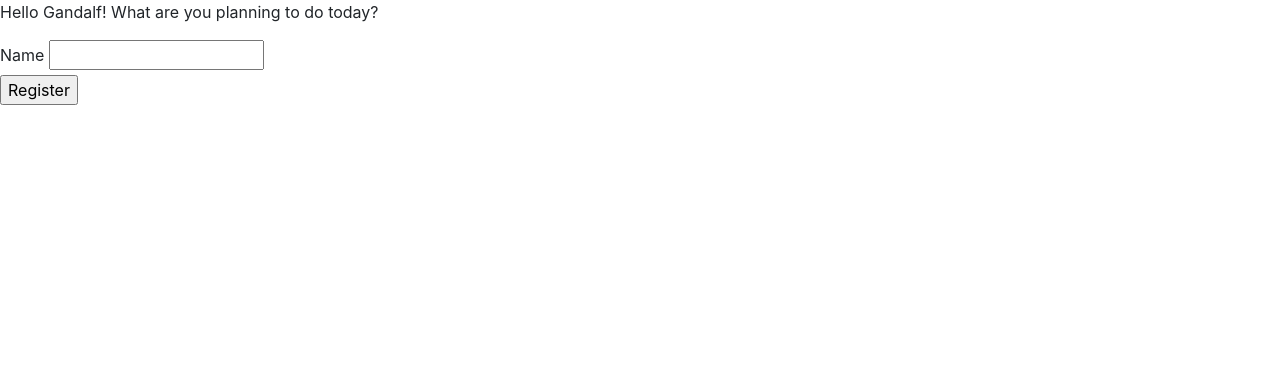
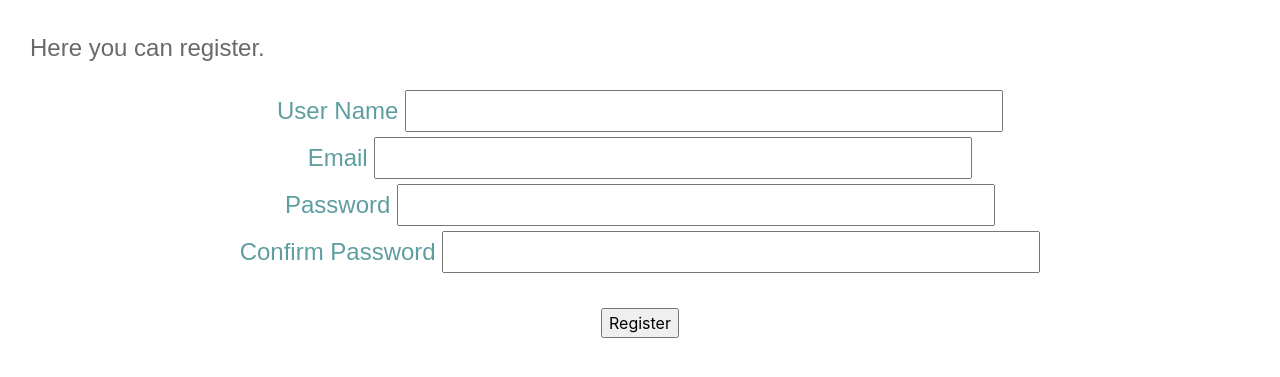
Before and after one commit to elenerandarill/TodoList, a Flask app: page /register in a window 1280 px wide. Shown: the top 377 px of the page. Run offline with Flask 2, Linux system fonts and the light colour scheme; some libraries are stand-ins or nearby versions.

Commit message:
changes in css, register form pops up, but cannot be send yet.

```diff
--- a/myapp/forms.py
+++ b/myapp/forms.py
@@ -1,10 +1,10 @@
 from flask_wtf import FlaskForm
 from wtforms import StringField, PasswordField, SubmitField
-from wtforms.validators import DataRequired, Email, EqualTo
+from wtforms.validators import DataRequired, Email, EqualTo, Length
 
 
 class RegisterForm(FlaskForm):
-    name = StringField("Name", validators=[DataRequired()])
+    uname = StringField("User Name", validators=[DataRequired(), Length(min=2)])
     email = StringField("Email", validators=[DataRequired(), Email()])
     password = PasswordField("Password", validators=[DataRequired()])
     password_conf = PasswordField("Confirm Password", validators=[DataRequired(), EqualTo("password")])
--- a/myapp/routes.py
+++ b/myapp/routes.py
@@ -1,6 +1,6 @@
 from flask import render_template, url_for
-from myapp import app
-from myapp.forms import RegisterForm
+from . import app
+from .forms import RegisterForm
 
 
 @app.route('/')
@@ -9,7 +9,9 @@ def index():
     title = "Home Page"
     return render_template("home.html", title=title)
 
-@app.route('/register')
+
+@app.route('/register', methods=['GET', 'POST'])
 def register():
+    title = "Registration"
     form = RegisterForm()
-    return render_template("register.html", form=form)
+    return render_template("register.html", title=title, form=form)
--- /dev/null
+++ b/myapp/static/main.css
@@ -0,0 +1,30 @@
+.turqtext {
+    font-size: 1.5rem;
+    font-weight: 300;
+    font-family: "Gabriola", fantasy;
+    line-height: 1.5;
+    color: cadetblue;
+}
+
+.plaintext {
+    font-size: 1.5rem;
+    font-weight: 300;
+    font-family: "Gabriola", fantasy;
+    line-height: 1.5;
+    color: dimgray;
+}
+
+.errortext {
+    font-size:0.9rem;
+    font-family: "Arial Black", monospace;
+    color: darkred;
+    backgroud-color: red;
+}
+
+.margin {
+    margin: 30px;
+}
+
+.center {
+    text-align: center;
+}
--- a/myapp/templates/layout.html
+++ b/myapp/templates/layout.html
@@ -4,9 +4,9 @@
     <meta charset="UTF-8">
     <title>ToDoList-{{ title }}</title>
     <link rel="stylesheet" href="https://stackpath.bootstrapcdn.com/bootstrap/4.4.1/css/bootstrap.min.css" integrity="sha384-Vkoo8x4CGsO3+Hhxv8T/Q5PaXtkKtu6ug5TOeNV6gBiFeWPGFN9MuhOf23Q9Ifjh" crossorigin="anonymous">
+    <link rel="stylesheet" type="text/css" href="{{ url_for('static', filename='main.css') }}">
 </head>
 <body>
-    <p>Hello Gandalf! What are you planning to do today?</p>
     {% block content %}
     {% endblock %}
     <script src="https://code.jquery.com/jquery-3.4.1.slim.min.js" integrity="sha384-J6qa4849blE2+poT4WnyKhv5vZF5SrPo0iEjwBvKU7imGFAV0wwj1yYfoRSJoZ+n" crossorigin="anonymous"></script>
--- a/myapp/templates/register.html
+++ b/myapp/templates/register.html
@@ -1,15 +1,61 @@
 {% extends "layout.html" %}
 {% block content %}
-    {{ form.hidden_tag() }}
-    <form method="post" action="">
-        <fieldset>
-            <div>
-                {{ form.name.label() }}
-                {{ form.name(size=16) }}
+    <div class="margin">
+        <div class="plaintext">Here you can register.</div>
+        <br>
+        <form method="post" action="">
+            {{ form.hidden_tag() }}
+            <fieldset class="center">
+                <div class="turqtext">
+                    {{ form.uname.label }}
+                    {% if form.uname.errors %}
+                        {{ form.uname(size=16) }}
+                            <div class="invalid-feedback">
+                                {% for error in form.uname.errors %}
+                                    <span class="errortext">{{ error }}</span>
+                                {% endfor %}
+                            </div>
+                    {% else %}
+                        {{ form.uname(size=40) }}
+                    {% endif %}
+                </div>
+                <div class="turqtext">
+                    {{ form.email.label }}
+                    {% if form.email.errors %}
+                        {{ form.email(size=20) }}
+                            {% for error in form.email.errors %}
+                                <span class="errortext">{{ error }}</span>
+                            {% endfor %}
+                    {% else %}
+                        {{ form.email(size=40) }}
+                    {% endif %}
+                </div>
+                <div class="turqtext">
+                    {{ form.password.label }}
+                    {% if form.password.errors %}
+                        {{ form.password(size=20) }}
+                            {% for error in form.password.errors%}
+                                <span class="errortext">{{ error }}</span>
+                            {% endfor %}
+                    {% else %}
+                        {{ form.password(size=40) }}
+                    {% endif %}
+                </div>
+                <div class="turqtext">
+                    {{ form.password_conf.label }}
+                    {% if form.password_conf.errors %}
+                        {{ form.password_conf(size=20) }}
+                            {% for error in form.password_conf.errors %}
+                                <span class="errortext">{{ error }}</span>
+                            {% endfor %}
+                    {% else %}
+                        {{ form.password_conf(size=40) }}
+                    {% endif %}
+                </div>
+            </fieldset>
+            <div class="center margin">
+                {{ form.submit(class="button") }}
             </div>
-        </fieldset>
-        <div>
-            {{ form.submit(class="button") }}
-        </div>
-    </form>
+        </form>
+    </div>
 {% endblock %}
```
Also changed, not shown: myapp/templates/home.html (+6 -2 lines).
